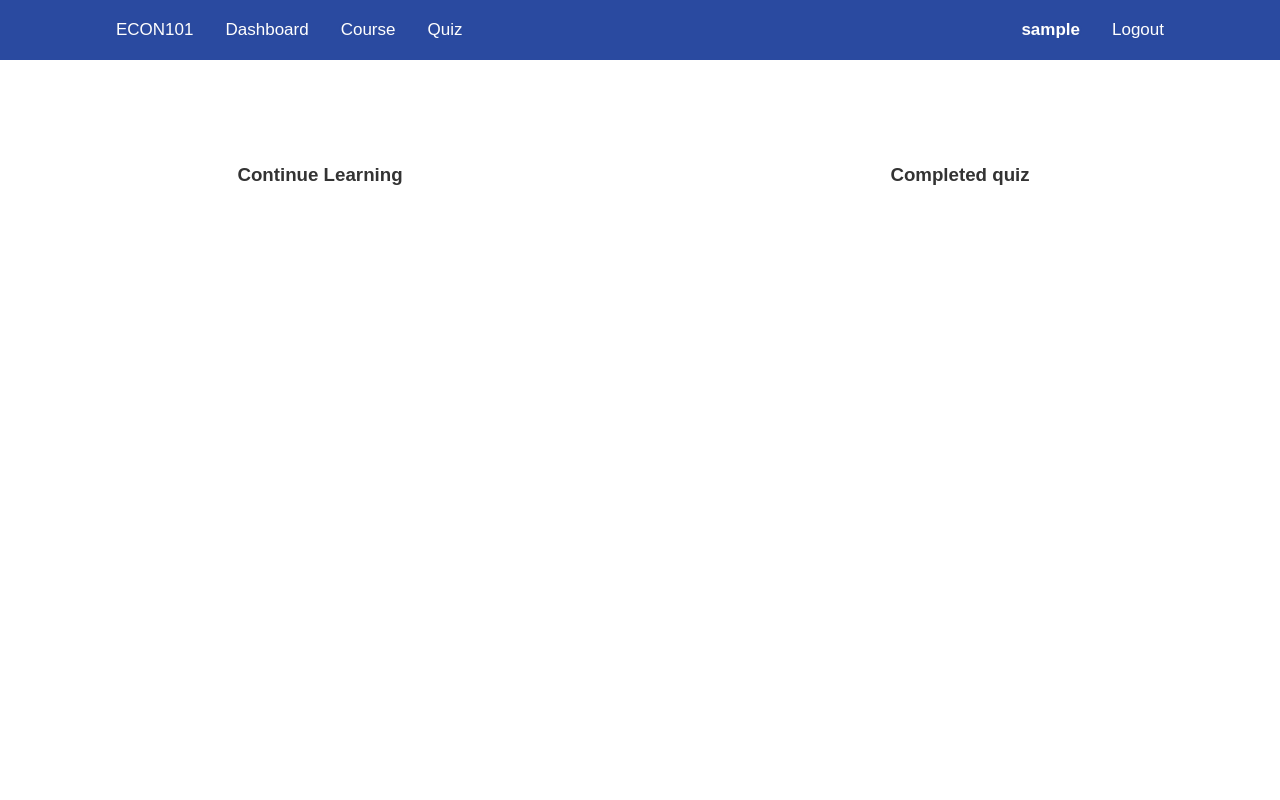
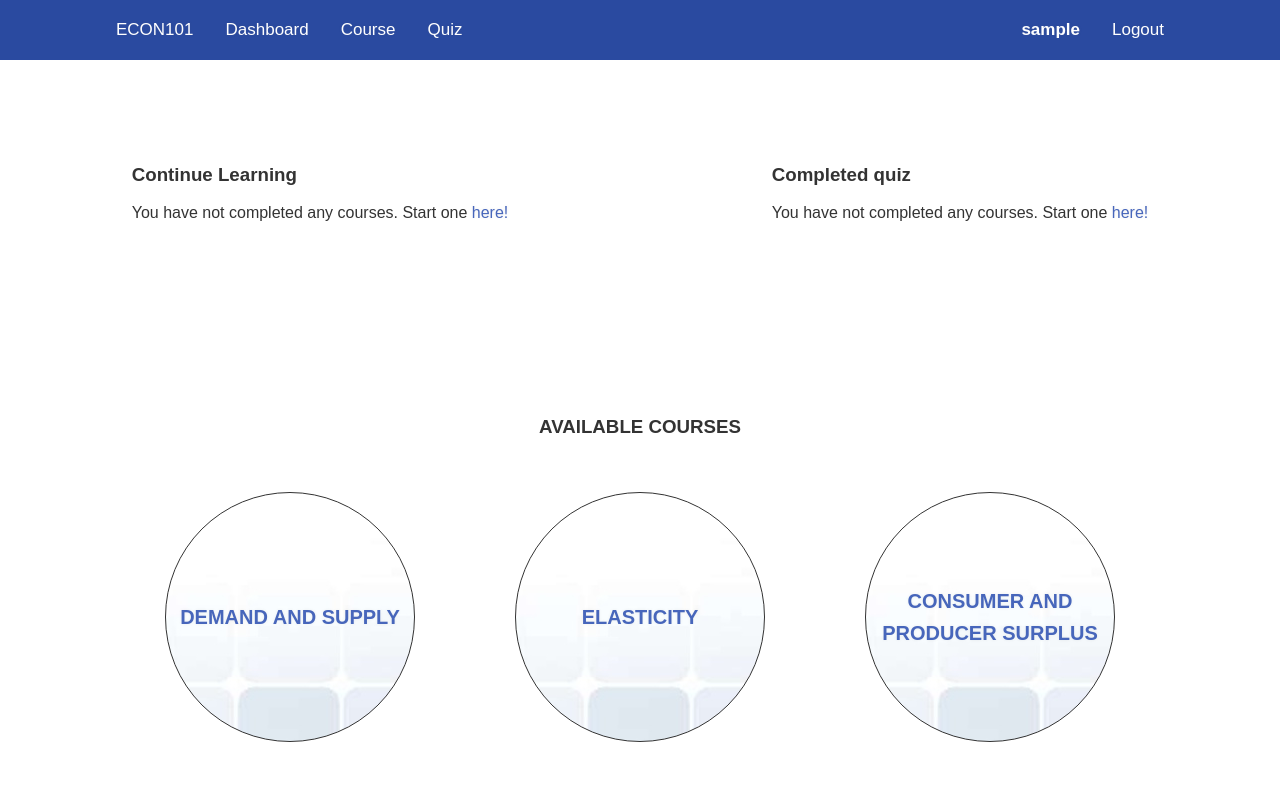
Before and after one commit to Aust1nNguyen/eco-entries, a Flask app: page /dashboard in a window 1280 px wide. Run offline with Flask 2, Linux system fonts and the light colour scheme; the visitor is signed in with stand-in values (Sample User, id 1); data comes from the database, SQL or seed files in the repository; data that the repository does not hold is empty; some libraries are stand-ins or nearby versions.

Commit message:
Updated Dashboard

```diff
--- a/app/templates/dashboard.html
+++ b/app/templates/dashboard.html
@@ -8,6 +8,7 @@
     <div class="cards">
         <div class="card-single">
             <h3><b>Continue Learning</b></h3>
+            <p>You have not completed any courses. Start one <a href="{{url_for('content')}}">here!</a></p>
             <ul>
                 {% for course in courses %}
                 <li><a href="{{ url_for(course.courseurl) }}">{{ course.coursename }}</a></li>
@@ -17,6 +18,7 @@
         </div>
         <div class="card-single">
             <h3><b>Completed quiz</b></h3>
+            <p>You have not completed any courses. Start one <a href="{{url_for('quiz')}}">here!</a></p>
             <ul>
                 {% for quiz in quizes %}
                 <li><a href="{{ url_for(quiz.quizurl) }}">{{ quiz.quizname }}</a>: {{ quiz.quiz_scoreoutofhundred }}%</li>
@@ -25,4 +27,19 @@
         </div>
     </main>
 </div>
+<br> <br> <br>
+<div class="container-divs">
+    <h3 style="text-align: center;">AVAILABLE COURSES </h3>
+    <section class="parent" id="wrapper">
+    <div class="res-circle">
+        <div class="circle-txt"> <a href="{{ url_for('ds') }}"> DEMAND AND SUPPLY</a></div>
+    </div>
+    <div class="res-circle">
+        <div class="circle-txt"><a href="{{ url_for('elasticity') }}"> ELASTICITY</a></div>
+    </div>
+    <div class="res-circle">
+        <div class="circle-txt"><a href="{{ url_for('surplus') }}">CONSUMER AND <br> PRODUCER SURPLUS</a></div>
+    </div>
+    </section>
+</div>
 {% endblock %}
```
